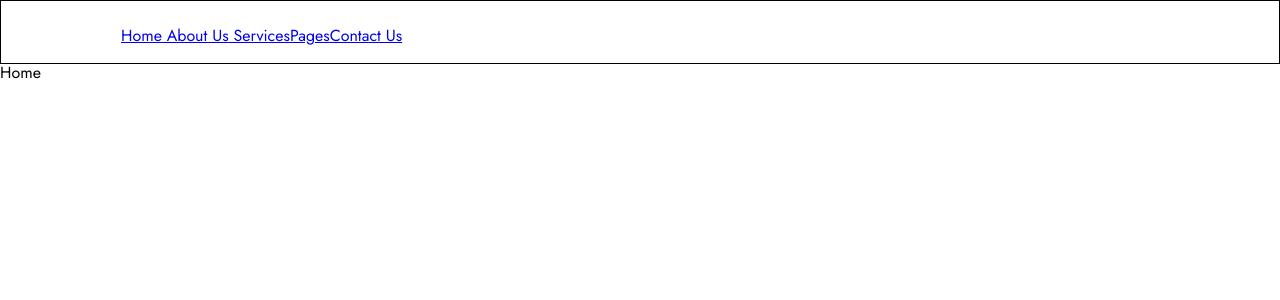
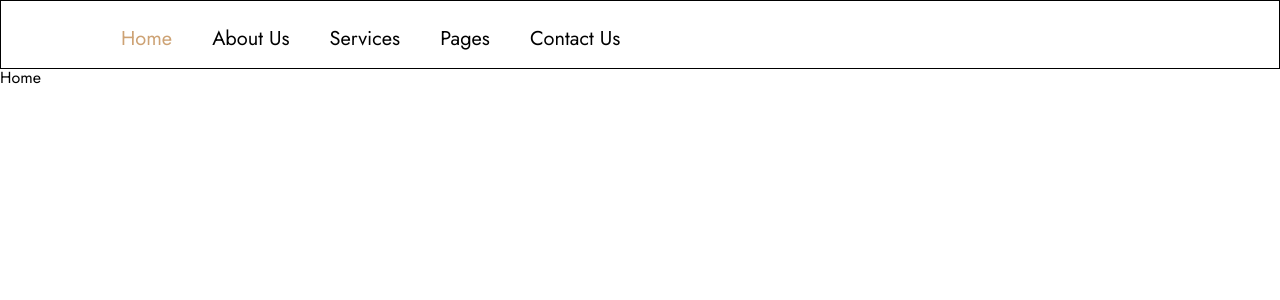
Before and after one commit to b-s-x/interior-landing, a React (Vite) app: page / in a window 1280 px wide. Shown: the top 300 px of the page. Built offline with nearby package versions, Linux system fonts and the light colour scheme.

Commit message:
@/components/Header/components/Navbar.tsx: change component

```diff
--- a/src/components/Header/components/Navbar.tsx
+++ b/src/components/Header/components/Navbar.tsx
@@ -1,15 +1,66 @@
 import React from "react";
-import { Link } from "react-router-dom";
+import { NavLink } from 'react-router-dom';
 import { paths } from '@/constants/routes';
+import styles from './Navbar.module.scss';
 
 const NavBar = () => {
   return (
-    <nav>
-      <Link to={ paths.home }> Home</Link>
-      <Link to={ paths.about }> About Us</Link>
-      <Link to={ paths.services }> Services</Link>
-      <Link to={ paths.pages }>Pages</Link>
-      <Link to={ paths.contacts }>Contact Us</Link>
+    <nav className={styles.nav}>
+      <NavLink
+        to={ paths.home }
+        className={({ isActive }) =>
+          [
+            styles.link,
+            isActive ? styles.link_active : null,
+          ].join(" ")
+        }
+      >
+        Home
+      </NavLink>
+      <NavLink
+        to={ paths.about }
+        className={({ isActive }) =>
+          [
+            styles.link,
+            isActive ? styles.link_active : null,
+          ].join(" ")
+        }
+      >
+        About Us
+      </NavLink>
+      <NavLink
+        to={ paths.services }
+        className={({ isActive }) =>
+          [
+            styles.link,
+            isActive ? styles.link_active : null,
+          ].join(" ")
+        }
+      >
+        Services
+      </NavLink>
+      <NavLink
+        to={ paths.pages }
+        className={({ isActive }) =>
+          [
+            styles.link,
+            isActive ? styles.link_active : null,
+          ].join(" ")
+        }
+      >
+        Pages
+      </NavLink>
+      <NavLink
+        to={ paths.contacts }
+        className={({ isActive }) =>
+          [
+            styles.link,
+            isActive ? styles.link_active : null,
+          ].join(" ")
+        }
+      >
+        Contact Us
+      </NavLink>
     </nav>
   )
 }
```
